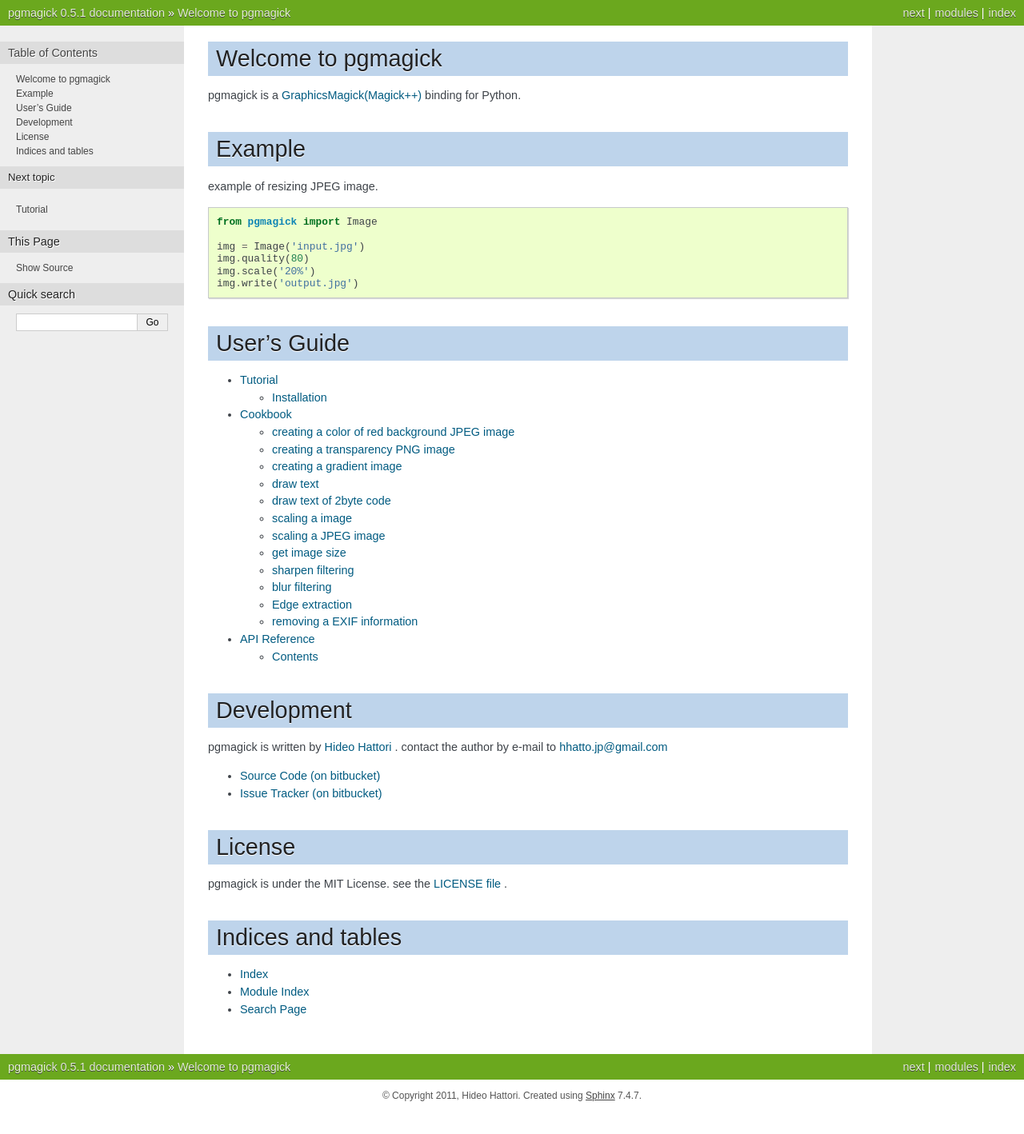
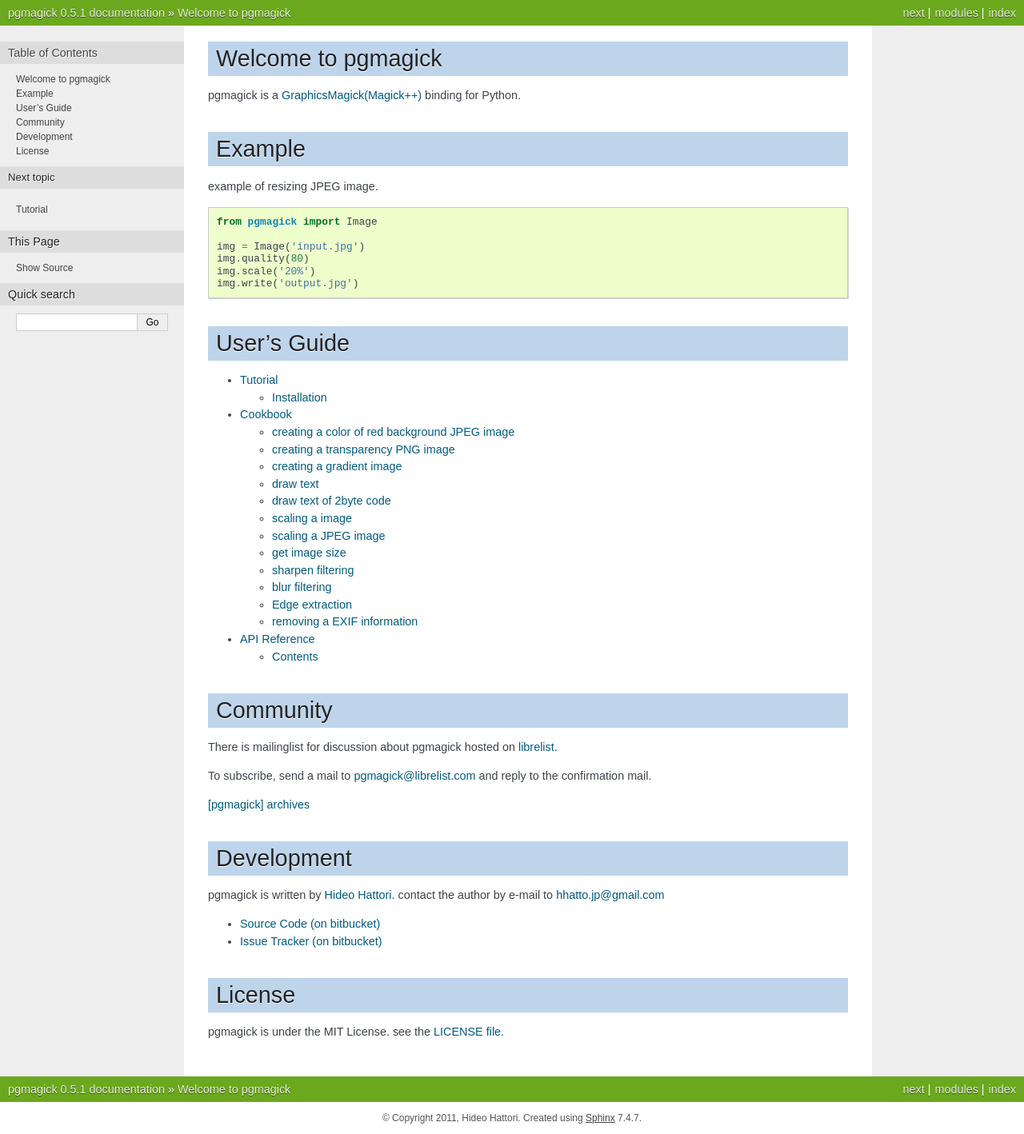
Before and after one commit to hhatto/pgmagick, a Sphinx documentation site: the page built from docs/index.rst, in a window 1280 px wide. Shown: the whole page at 80% size. Built offline with Sphinx 7.4.7, drawn with Linux system fonts in a browser that asks for light colours; before the commit the page ends 1390 px from its top, so only the background shows below that.

Commit message:
fixed: dot position added: description for community

```diff
--- a/docs/index.rst
+++ b/docs/index.rst
@@ -35,9 +35,21 @@
    api
 
 
+Community
+=========
+There is mailinglist for discussion about pgmagick hosted on librelist_.
+
+To subscribe, send a mail to pgmagick@librelist.com and reply to
+the confirmation mail.
+
+`[pgmagick] archives`_
+
+.. _librelist: http://librelist.com/
+.. _`[pgmagick] archives`: http://librelist.com/browser/pgmagick/
+
 Development
 ===========
-pgmagick is written by `Hideo Hattori`_ .
+pgmagick is written by `Hideo Hattori`_.
 contact the author by e-mail to hhatto.jp@gmail.com
 
 - `Source Code (on bitbucket)`_
@@ -50,14 +62,6 @@
 
 License
 =======
-pgmagick is under the MIT License. see the `LICENSE file`_ .
+pgmagick is under the MIT License. see the `LICENSE file`_.
 
 .. _`LICENSE file`: https://bitbucket.org/hhatto/pgmagick/src/tip/LICENSE
-
-
-Indices and tables
-==================
-
-* :ref:`genindex`
-* :ref:`modindex`
-* :ref:`search`
```
